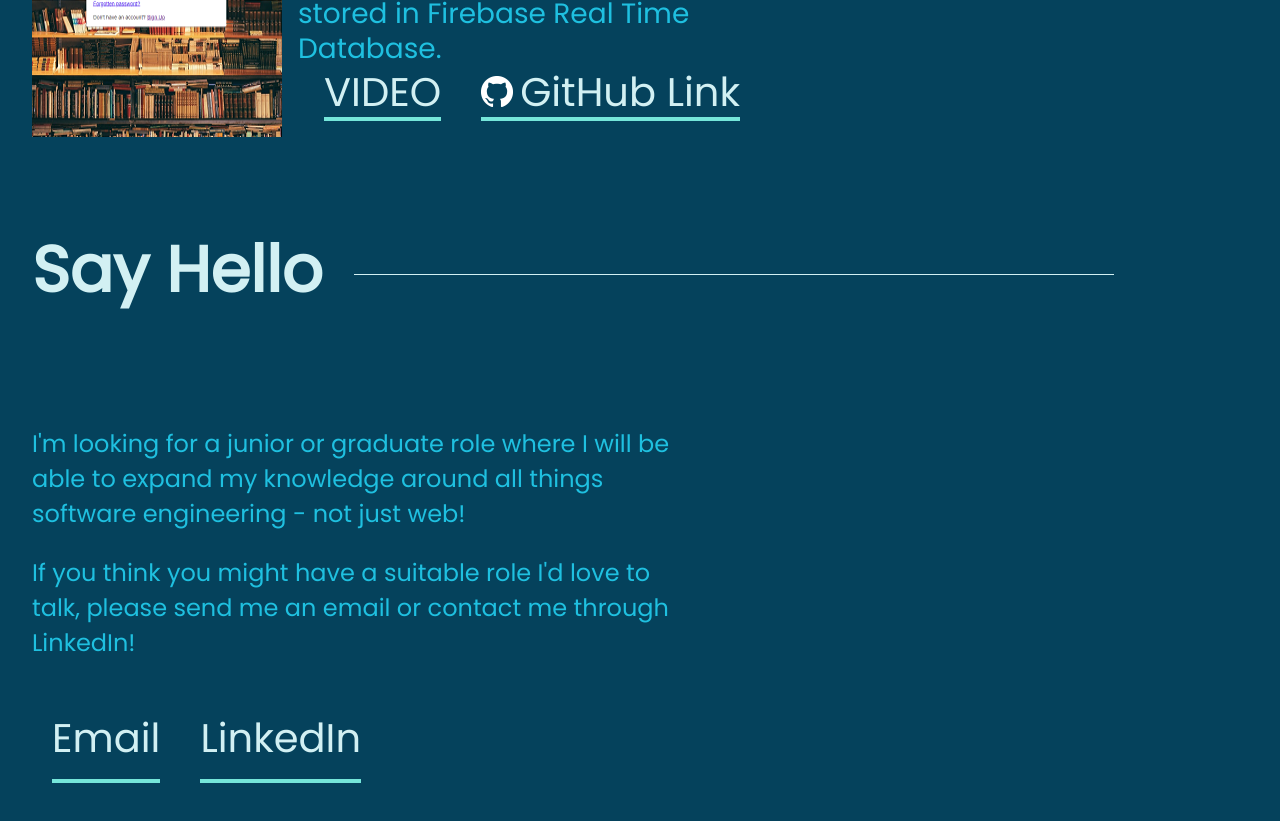
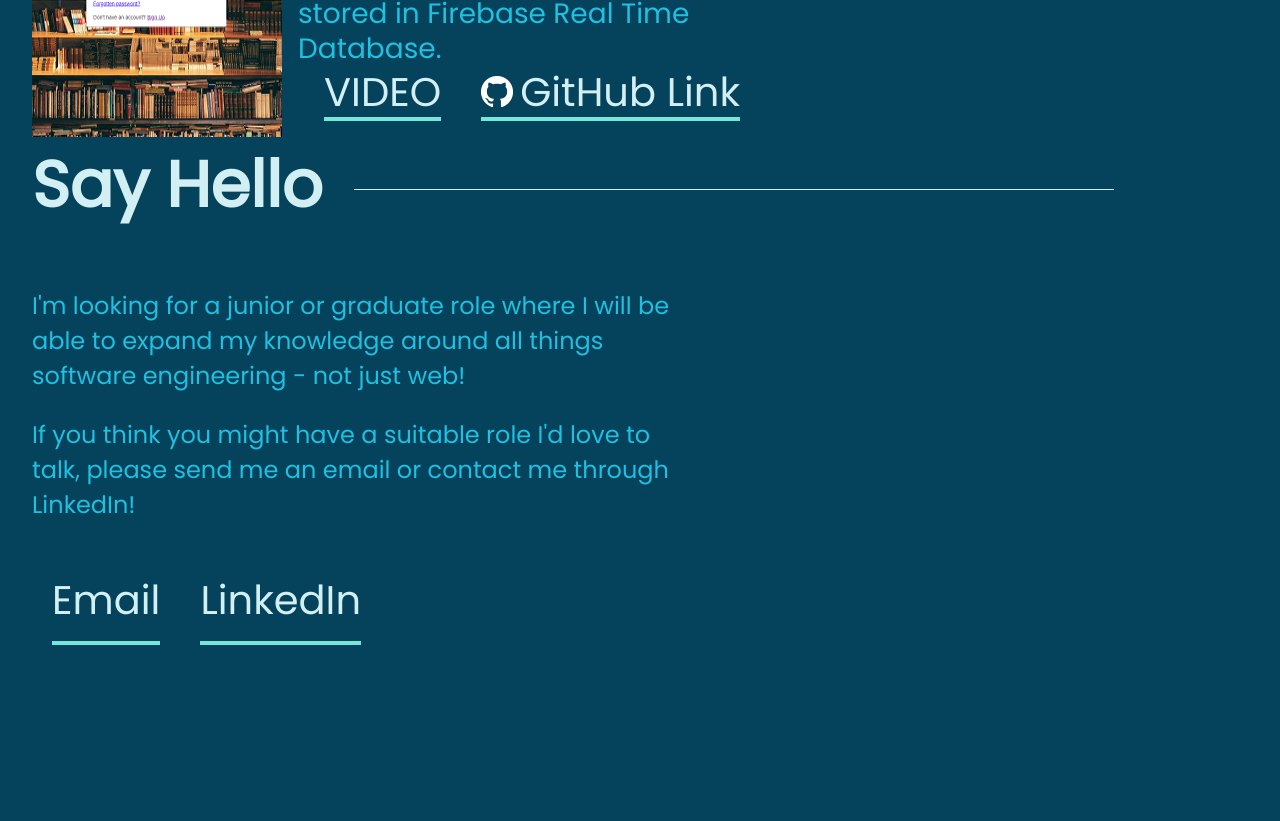
Before and after one commit to Josh1510/portfolio, a React (Create React App) app: page / in a window 1280 px wide. Shown: the part 2640-3461 px from the top of the page. Built offline with nearby package versions, Linux system fonts and the light colour scheme.

Commit message:
fixing margins - was too large

```diff
--- a/src/components/contact/Contact.css
+++ b/src/components/contact/Contact.css
@@ -1,11 +1,11 @@
 .contact {
-  height: 100vh;
+  min-height: 100vh;
 }
 
 .contact__header {
-  /* width: auto; */
   color: var(--baby-blue);
   font-size: clamp(3rem, 8vw, 4rem);
+  margin: 0 0 2rem 0;
 }
 
 h4::after {
--- a/src/components/contact/Contact.js
+++ b/src/components/contact/Contact.js
@@ -15,10 +15,12 @@ export default function Contact() {
         </div>
         <div className="contact__button-container">
           <div className="contact__button">
-            <a href="mailto:joshmoon1510+portfolio@gmail.com">Email</a>
+            <a href="mailto:joshmoon1510@gmail.com">Email</a>
           </div>
           <div className="contact__button">
-            <a href="https://www.linkedin.com/in/joshua-moon-770324106/">LinkedIn</a>
+            <a rel="noopener noreferrer" target="_blank" href="https://www.linkedin.com/in/joshua-moon-770324106/">
+              LinkedIn
+            </a>
           </div>
         </div>
       </div>
```
